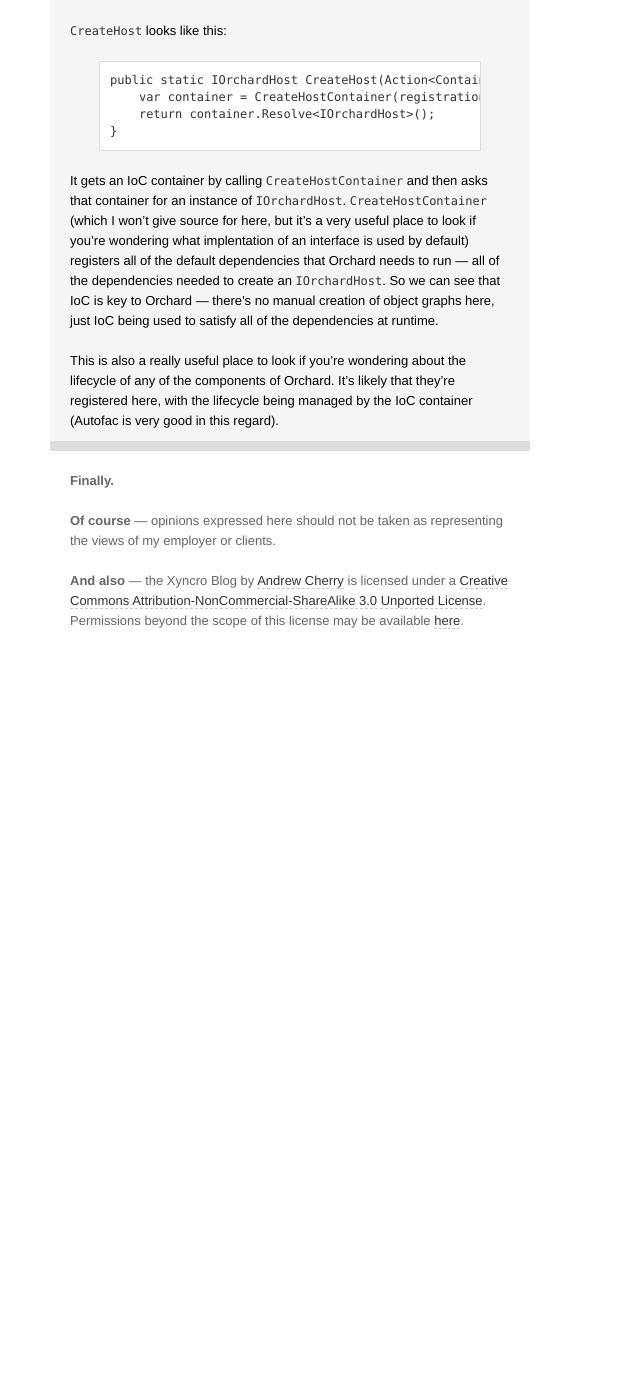
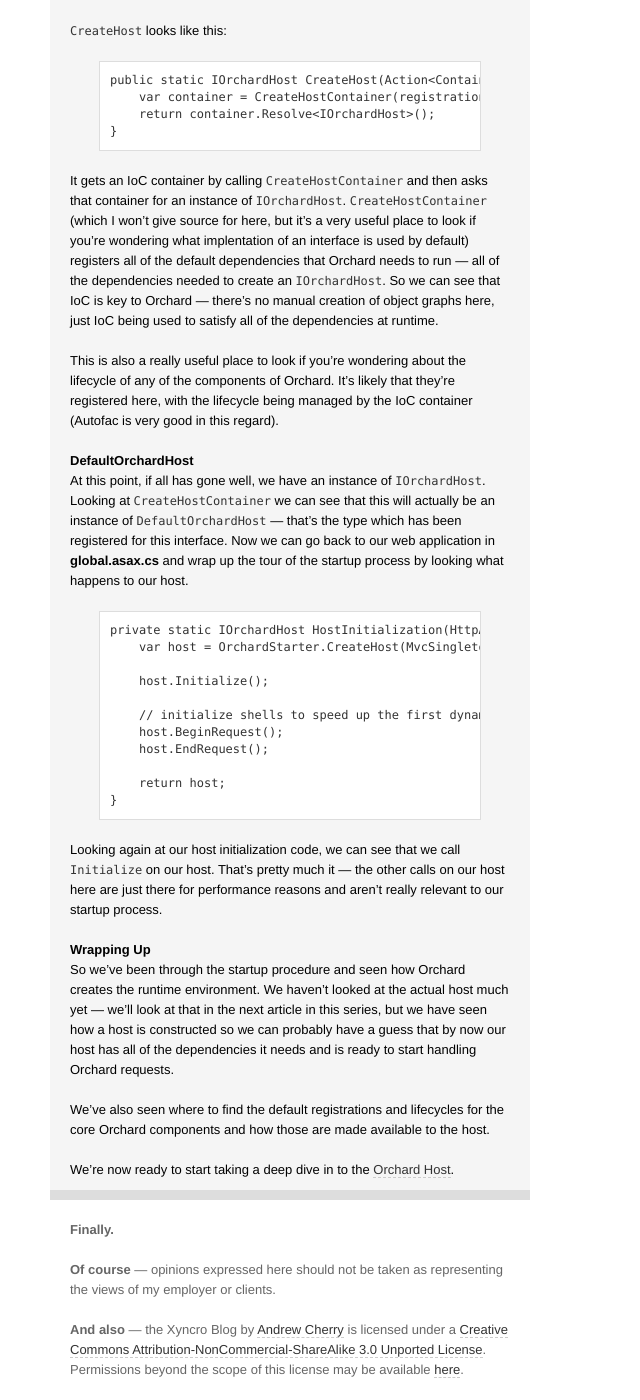
Before and after one commit to kolektiv/kolektiv.github.io, a Jekyll site: the page built from _posts/2011-08-30-orchard-startup-process.md, in a window 1280 px wide and 1400 px high, scrolled down 2843 px. Shown: the whole window, without its empty margins (0-640 px from the left). Built offline with Jekyll 4.4.1, drawn with Linux system fonts in a browser that asks for light colours; before the commit the page ends 3494 px from its top, so only the background shows below that.

Commit message:
orchard startup editing

```diff
--- a/_posts/2011-08-30-orchard-startup-process.md
+++ b/_posts/2011-08-30-orchard-startup-process.md
@@ -115,4 +115,35 @@
 
 This is also a really useful place to look if you're wondering about the lifecycle of any of the components of Orchard. It's likely that they're registered here, with the lifecycle being managed by the IoC container (Autofac is very good in this regard).
 
+## DefaultOrchardHost
+
+At this point, if all has gone well, we have an instance of `IOrchardHost`. Looking at `CreateHostContainer` we can see that this will actually be an instance of `DefaultOrchardHost` &mdash; that's the type which has been registered for this interface. Now we can go back to our web application in **global.asax.cs** and wrap up the tour of the startup process by looking what happens to our host.
+
+{% highlight csharp %}
+
+private static IOrchardHost HostInitialization(HttpApplication application) {
+    var host = OrchardStarter.CreateHost(MvcSingletons);
+
+    host.Initialize();
+
+    // initialize shells to speed up the first dynamic query
+    host.BeginRequest();
+    host.EndRequest();
+
+    return host;
+}
+
+{% endhighlight %}
+
+Looking again at our host initialization code, we can see that we call `Initialize` on our host. That's pretty much it &mdash; the other calls on our host here are just there for performance reasons and aren't really relevant to our startup process.
+
+## Wrapping Up
+
+So we've been through the startup procedure and seen how Orchard creates the runtime environment. We haven't looked at the actual host much yet &mdash; we'll look at that in the next article in this series, but we have seen how a host is constructed so we can probably have a guess that by now our host has all of the dependencies it needs and is ready to start handling Orchard requests.
+
+We've also seen where to find the default registrations and lifecycles for the core Orchard components and how those are made available to the host.
+
+We're now ready to start taking a deep dive in to the [Orchard Host][].
+
 [Orchard Internals]: /orchard/2011/08/26/orchard-internals-series.html
+[Orchard Host]: /orchard/2011/09/01/orchard-host.html
```
Also changed, not shown: _posts/2011-08-26-orchard-internals-series.md (+2 -0 lines).
